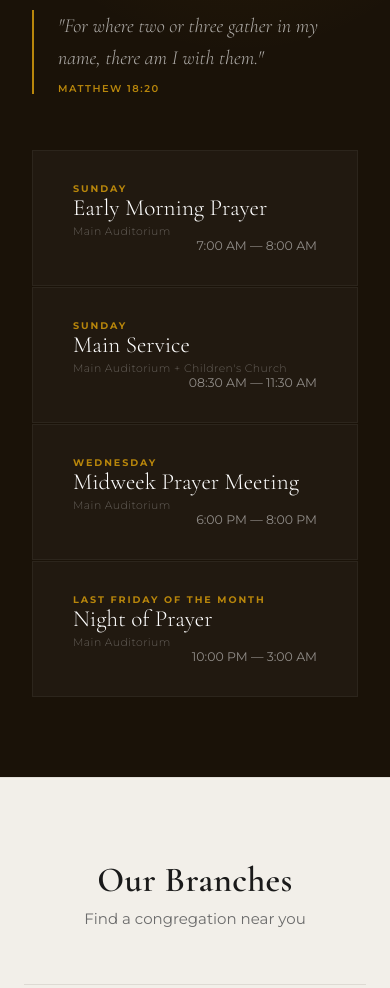
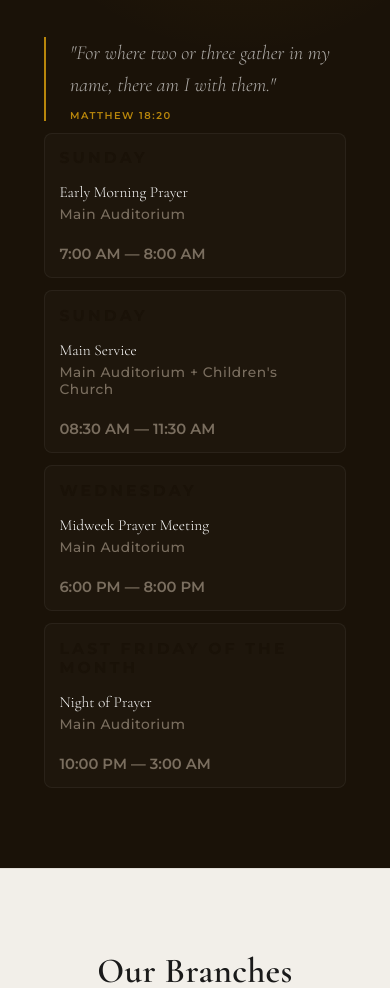
Before and after one commit to ife-oluwa-eniola/abundant-life-website, a website: page index.html in a window 390 px wide. Shown: the part 4100-5088 px from the top of the page. Drawn offline with nearby package versions, Linux system fonts and the light colour scheme.

Commit message:
Resolve merge conflicts; update responsive services

```diff
--- a/css/index.css
+++ b/css/index.css
@@ -1814,3 +1814,93 @@ footer {
 
     .live-note { margin-top: 1.2rem; font-size: 13px; color: #9a9a9a; line-height: 1.7; }
     .live-note a { color: #1a1a1a; }
+
+
+/* SERVICES - layout + responsive tweaks */
+.services-layout {
+  display: grid;
+  grid-template-columns: 1fr 420px;
+  gap: 2.25rem;
+  align-items: start;
+}
+
+/* cards column */
+.services-cards {
+  background: transparent;
+  display: flex;
+  flex-direction: column;
+  gap: 0.75rem;
+}
+
+/* each service row as a flexible row that can wrap */
+.service-row {
+  display: flex;
+  align-items: center;
+  gap: 1rem;
+  padding: 1rem;
+  border-radius: 8px;
+  background: rgba(255,255,255,0.02);
+}
+
+/* columns inside a service row */
+.service-day-col {
+  flex: 0 0 160px;
+  min-width: 110px;
+  font-weight: 700;
+  color: var(--deep);
+}
+
+.service-name-col {
+  flex: 1 1 auto;
+  min-width: 160px;
+  line-height: 1.25;
+}
+
+.service-name-col small {
+  display: block;
+  margin-top: 0.25rem;
+  font-weight: 500;
+  color: var(--muted);
+  font-size: 0.9rem;
+}
+
+.service-time-col {
+  flex: 0 0 140px;
+  min-width: 100px;
+  text-align: right;
+  font-weight: 600;
+  color: var(--deep);
+}
+
+/* RESPONSIVE: stack the grid and allow service rows to wrap */
+@media (max-width: 900px) {
+  .services-layout {
+    grid-template-columns: 1fr;
+    gap: 1.25rem;
+    padding: 0 1.25rem;
+  }
+  .services-cards {
+    order: 2; /* show cards under the intro on mobile */
+  }
+  .services-layout > div:first-child {
+    order: 1;
+  }
+  .service-row {
+    flex-wrap: wrap;
+    padding: 0.9rem;
+  }
+  .service-day-col { flex: 0 0 38%; text-align: left; }
+  .service-name-col { flex: 1 1 62%; }
+  .service-time-col { flex: 0 0 100%; text-align: left; margin-top: 0.35rem; color: var(--muted); }
+}
+
+/* Narrow phones */
+@media (max-width: 520px) {
+  .service-day-col { flex-basis: 100%; font-size: 0.98rem; }
+  .service-name-col { flex-basis: 100%; font-size: 0.96rem; }
+  .service-name-col small { font-size: 0.86rem; }
+  .service-time-col { font-size: 0.92rem; }
+  .services-layout { padding: 0 0.75rem; gap: 0.75rem; }
+}
+
+/* ...existing code... */
```
